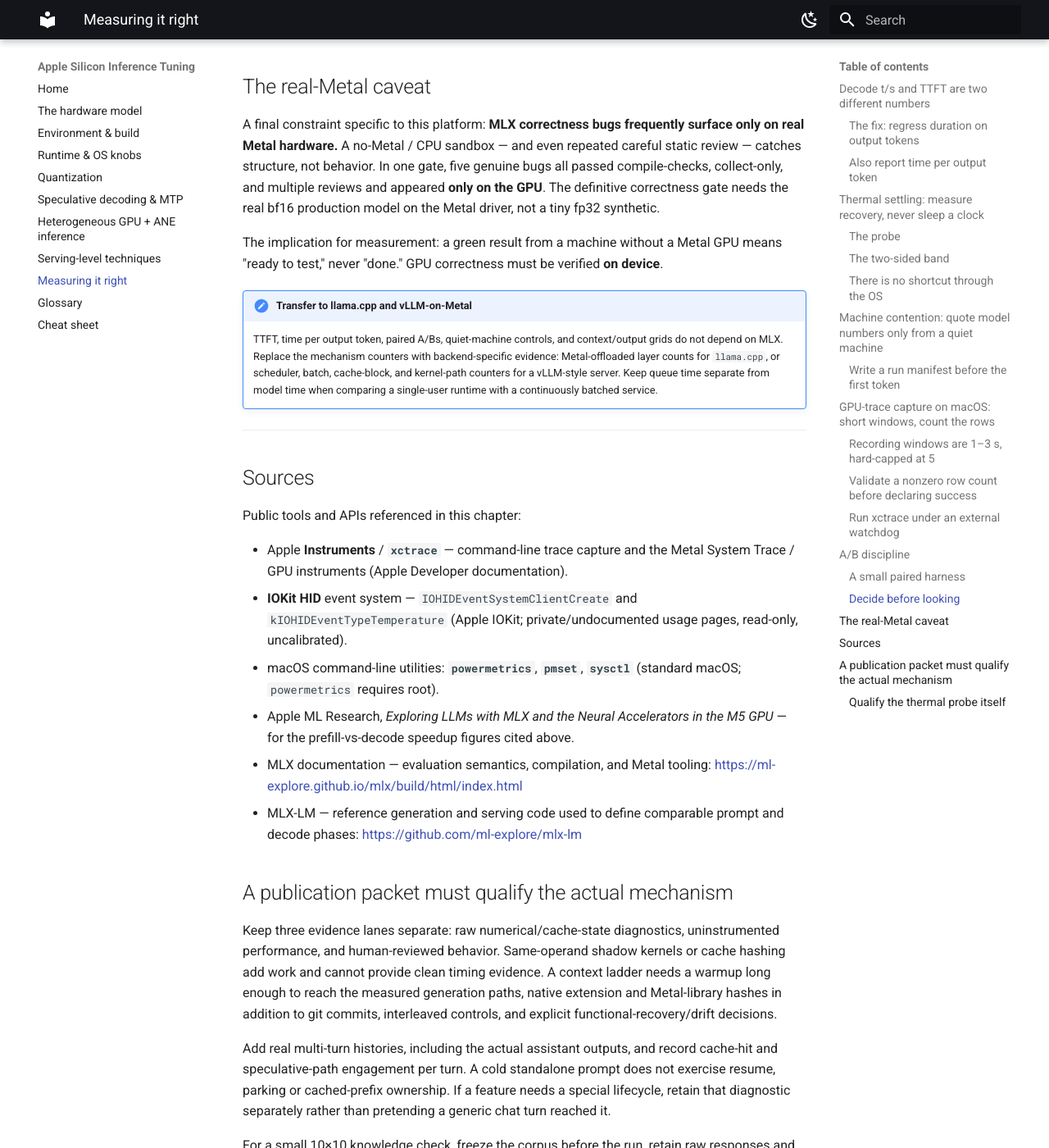
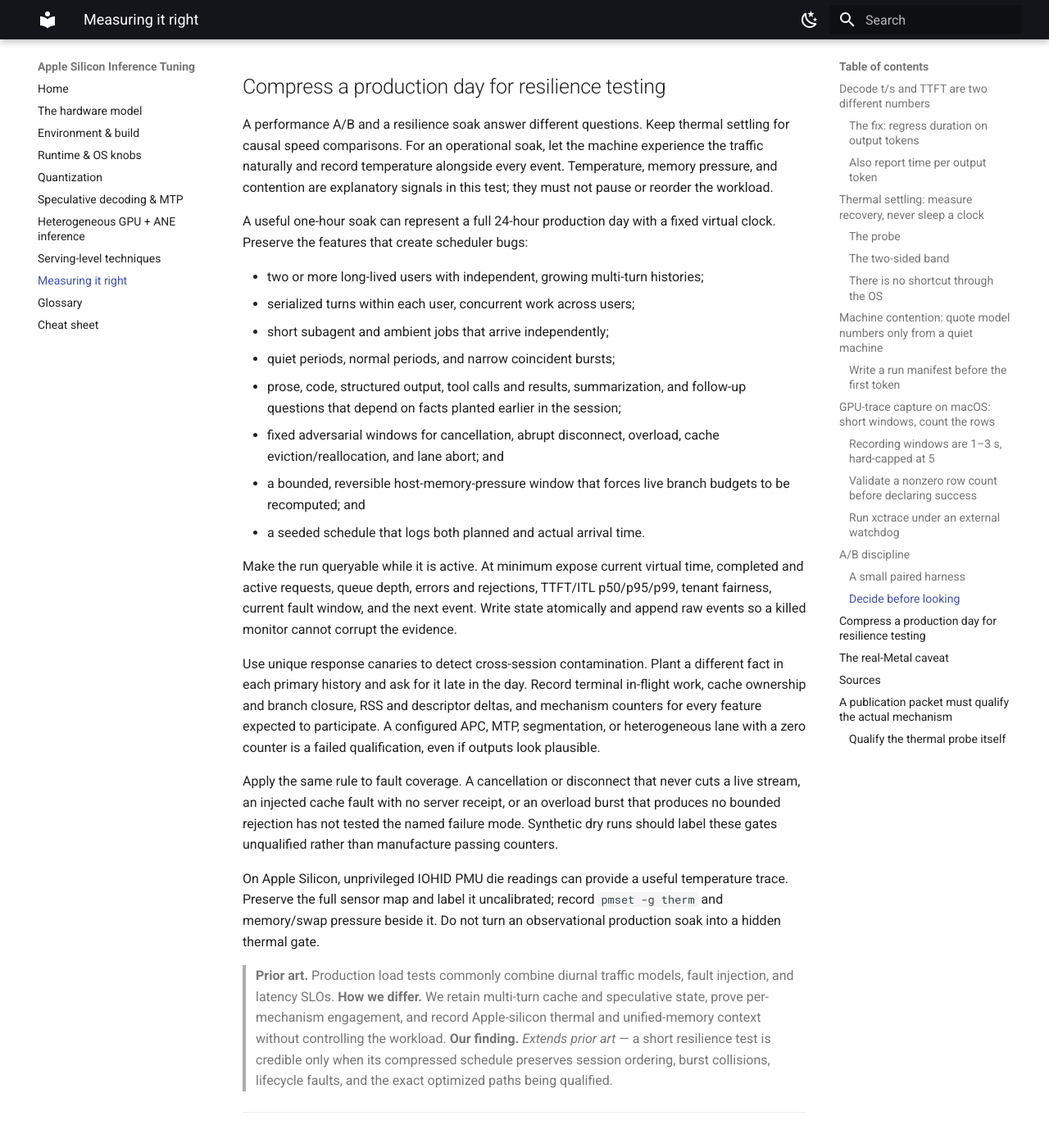
Before and after one commit to pierre427/apple-silicon-inference-tuning, an MkDocs documentation site: the page built from docs/measurement.md, in a window 1280 px wide and 1400 px high, scrolled down 11673 px. Shown: the whole window at 82% size. Built offline with MkDocs 1.6.1 and Material for MkDocs 9.7.7, drawn with Linux system fonts in a browser that asks for light colours.

Commit message:
Document compressed production resilience soaks

```diff
--- a/docs/measurement.md
+++ b/docs/measurement.md
@@ -515,6 +515,64 @@ calibration pack.
 
 ---
 
+## Compress a production day for resilience testing
+
+A performance A/B and a resilience soak answer different questions. Keep
+thermal settling for causal speed comparisons. For an operational soak, let
+the machine experience the traffic naturally and record temperature alongside
+every event. Temperature, memory pressure, and contention are explanatory
+signals in this test; they must not pause or reorder the workload.
+
+A useful one-hour soak can represent a full 24-hour production day with a
+fixed virtual clock. Preserve the features that create scheduler bugs:
+
+- two or more long-lived users with independent, growing multi-turn histories;
+- serialized turns within each user, concurrent work across users;
+- short subagent and ambient jobs that arrive independently;
+- quiet periods, normal periods, and narrow coincident bursts;
+- prose, code, structured output, tool calls and results, summarization, and
+  follow-up questions that depend on facts planted earlier in the session;
+- fixed adversarial windows for cancellation, abrupt disconnect, overload,
+  cache eviction/reallocation, and lane abort; and
+- a bounded, reversible host-memory-pressure window that forces live branch
+  budgets to be recomputed; and
+- a seeded schedule that logs both planned and actual arrival time.
+
+Make the run queryable while it is active. At minimum expose current virtual
+time, completed and active requests, queue depth, errors and rejections,
+TTFT/ITL p50/p95/p99, tenant fairness, current fault window, and the next event.
+Write state atomically and append raw events so a killed monitor cannot corrupt
+the evidence.
+
+Use unique response canaries to detect cross-session contamination. Plant a
+different fact in each primary history and ask for it late in the day. Record
+terminal in-flight work, cache ownership and branch closure, RSS and descriptor
+deltas, and mechanism counters for every feature expected to participate. A
+configured APC, MTP, segmentation, or heterogeneous lane with a zero counter is
+a failed qualification, even if outputs look plausible.
+
+Apply the same rule to fault coverage. A cancellation or disconnect that never
+cuts a live stream, an injected cache fault with no server receipt, or an
+overload burst that produces no bounded rejection has not tested the named
+failure mode. Synthetic dry runs should label these gates unqualified rather
+than manufacture passing counters.
+
+On Apple Silicon, unprivileged IOHID PMU die readings can provide a useful
+temperature trace. Preserve the full sensor map and label it uncalibrated;
+record `pmset -g therm` and memory/swap pressure beside it. Do not turn an
+observational production soak into a hidden thermal gate.
+
+> **Prior art.** Production load tests commonly combine diurnal traffic models,
+> fault injection, and latency SLOs.
+> **How we differ.** We retain multi-turn cache and speculative state, prove
+> per-mechanism engagement, and record Apple-silicon thermal and unified-memory
+> context without controlling the workload.
+> **Our finding.** *Extends prior art* — a short resilience test is credible
+> only when its compressed schedule preserves session ordering, burst
+> collisions, lifecycle faults, and the exact optimized paths being qualified.
+
+---
+
 ## The real-Metal caveat
 
 A final constraint specific to this platform: **MLX correctness bugs frequently
```
